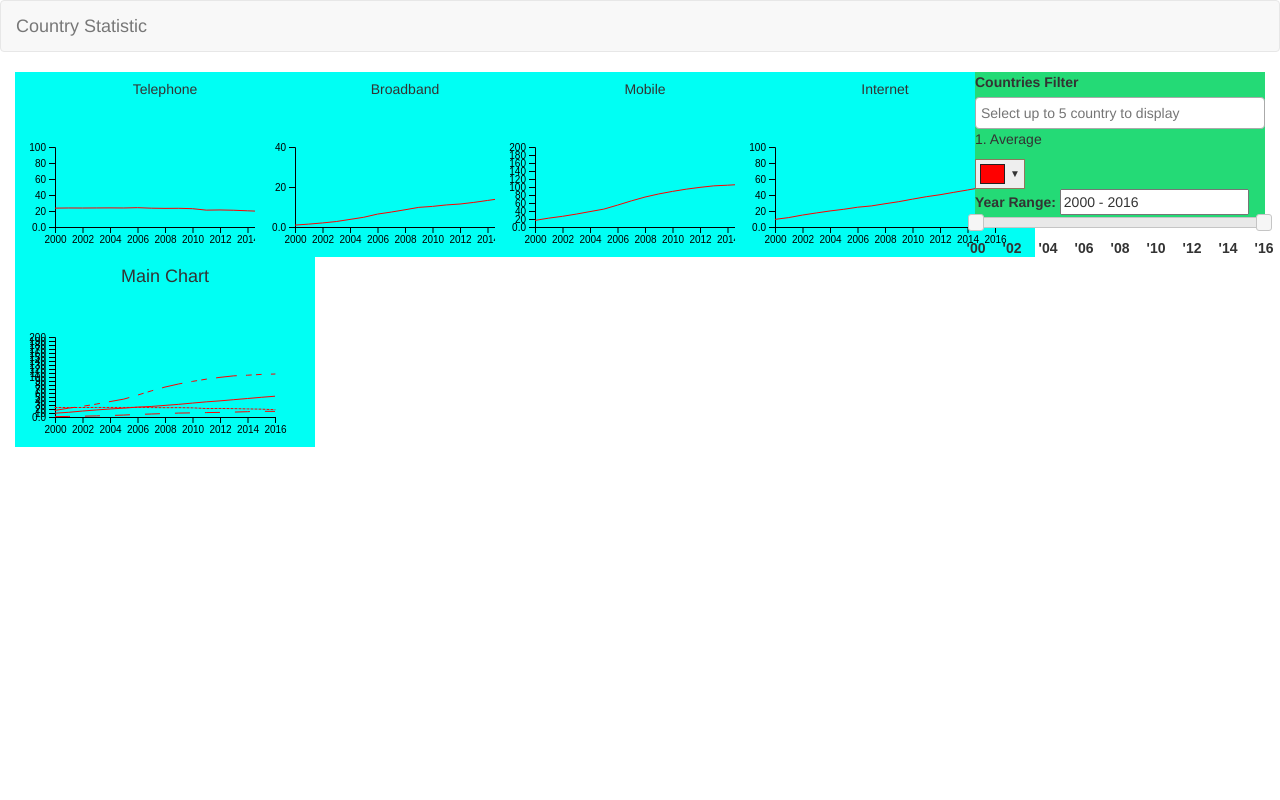
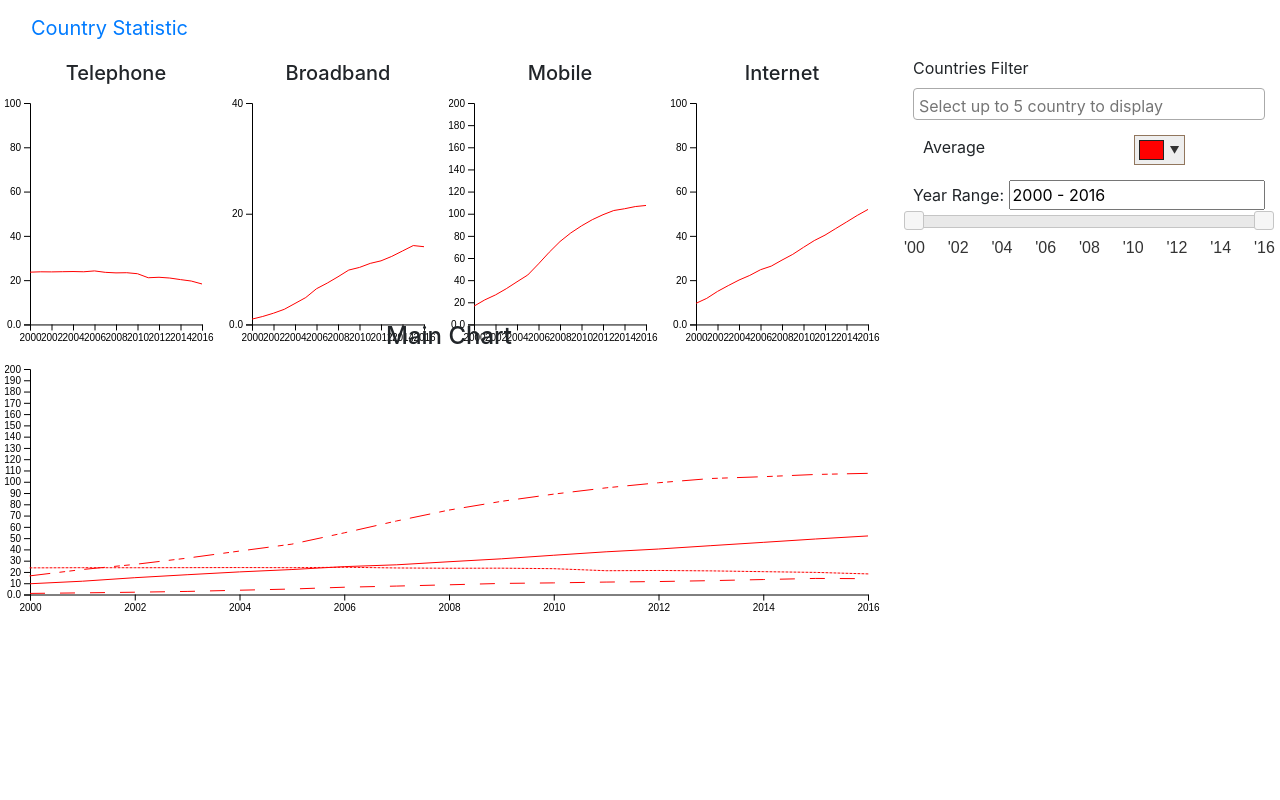
Before and after one commit to resakemal/InternetViz, a PHP site: page / in a window 1280 px wide. Run offline with PHP 8.4, Linux system fonts and the light colour scheme.

Commit message:
use flex

```diff
--- a/css/index.css
+++ b/css/index.css
@@ -1,32 +1,53 @@
+body {
+  height: 100%;
+  width: 100%;
+  margin: 0px 0px;
+}
+
+
 .navbar_container {
 }
 
 .content_container {
+  /*background-color: #7200FFFF;*/
+  display: flex;
+  flex-direction: row;
+  height: 92%;
 }
 
 .charts_container {
-  display: table;
+  /*background-color: #FFC600FF;*/
+  flex: 8 1 auto;
+  display: flex;
+  flex-direction: column;
 }
 
 .chart_container {
-  background-color: #00FFF4FF;
-  display: table;
+  flex: 1 1 auto;
+  max-height: 25%;
+}
+
+.main_chart_container {
+  flex: 1 1 auto;
+  max-height: 55%;
 }
 
 .chart {
+  width: 100%;
+  height: 100%;
 }
 
-.main_chart_container {
-}
-
-.tooltip {
+.custom_tooltip {
   position:absolute;
   background-color:lightgray;
   padding:5px;
 }
 
 .filter_contaniner {
-  background-color: #24DA76FF;
+  /*background-color: #FF0057FF;*/
+  flex: 2 1 auto;
+  padding-right: 15px;
+  padding-left: 15px;
 }
 
 #country-filter {
@@ -43,3 +64,52 @@
   margin-left: -10px;
   text-align: center;
 }
+
+.col_small {
+  flex: 1 1 auto;
+}
+
+.upper_row {
+  /*background-color: #00FFF4FF;*/
+  flex: 1 1 auto;
+  display: flex;
+  flex-direction: row;
+  padding: 5px;
+}
+
+.lower_row {
+  /*background-color: #4CB255FF;*/
+  display: flex;
+  flex: 4 1 auto;
+  padding: 5px;
+}
+
+
+h4, h5 {
+  margin: 3px;
+  text-align: center;
+}
+
+#country-color {
+  display: flex;
+  flex-direction: column;
+  width: 80%;
+  padding: 10px;
+}
+
+.legend_div {
+  display: flex;
+  flex-direction: row;
+  flex: 1 1 auto;
+  padding-top: 5px;
+  padding-bottom: 5px;
+}
+
+.label_color_pick {
+  flex: 1 1 auto;
+  margin-bottom: 3px;
+}
+
+.color_pick {
+  flex: 1 1 auto;
+}
--- a/index.html
+++ b/index.html
@@ -1,12 +1,16 @@
+<html>
+<header>
   <link rel="stylesheet" href="css/index.css">
   <link rel="stylesheet" href="css/jquery-ui.css">
   <link rel="stylesheet" href="css/select2.min.css">
   <link rel="stylesheet" href="css/spectrum.css" />
+  <!-- <link rel="stylesheet" href="css/custom-bootstrap.css" /> -->
 
   <!-- Latest compiled and minified CSS -->
-<link rel="stylesheet" href="https://maxcdn.bootstrapcdn.com/bootstrap/3.3.7/css/bootstrap.min.css">
+  <link rel="stylesheet" href="https://maxcdn.bootstrapcdn.com/bootstrap/4.1.0/css/bootstrap.min.css">
+</header>
 
-<div>
+<body>
   <nav class="navbar navbar-default">
     <div class="container-fluid">
       <div class="navbar-header">
@@ -17,49 +21,42 @@
 
   <div class="content_container">
 
-    <div class="col-md-9">
     <div class="charts_container">
-
-        <div class="row">
-          <div class="col-md-3">
+      <div class="upper_row">
+        <div class="col_small">
+          <h5 class="text-center">Telephone</h5>
           <div class="chart_container">
-              <h5 class="text-center">Telephone</h5>
             <svg id="chart_1" class="chart"></svg>
           </div>
         </div>
-          <div class="col-md-3">
+        <div class="col_small">
+          <h5 class="text-center">Broadband</h5>
           <div class="chart_container">
-              <h5 class="text-center">Broadband</h5>
             <svg id="chart_2" class="chart"></svg>
           </div>
         </div>
-          <div class="col-md-3">
+        <div class="col_small">
+          <h5 class="text-center">Mobile</h5>
           <div class="chart_container">
-              <h5 class="text-center">Mobile</h5>
             <svg id="chart_3" class="chart"></svg>
           </div>
         </div>
-          <div class="col-md-3">
+        <div class="col_small">
+          <h5 class="text-center">Internet</h5>
           <div class="chart_container">
-              <h5 class="text-center">Internet</h5>
             <svg id="chart_4" class="chart"></svg>
           </div>
         </div>
       </div>
 
-        <div class="row">
-          <div class="col-md-12 center-block">
-            <div class="chart_container">
+      <div class="lower_row">
+        <div class="main_chart_container">
           <h4 class="text-center">Main Chart</h4>
           <svg id="main_chart" class="chart"></svg>
         </div>
       </div>
     </div>
 
-      </div>
-    </div>
-
-    <div class="col-md-3">
     <div class="filter_contaniner">
       <label for="country-filter">Countries Filter</label>
       <select id="country-filter" name="states[]" multiple="multiple"></select>
@@ -71,13 +68,12 @@
       </div>
       <div id="year-range-filter"></div>
     </div>
-    </div>
 
   </div>
-</div>
+</body>
+<div id='tooltip' class="custom_tooltip" style="display: none;"></div>
 
-<div id='tooltip_1' class="tooltip"></div>
-
+</html>
 <script src="js/d3.v4.min.js"></script>
 <script src="js/jquery.min.js"></script>
 <script src="js/jquery-ui.js"></script>
--- a/js/index.js
+++ b/js/index.js
@@ -1,4 +1,4 @@
-const margin = {top: 40, right: 40, bottom: 30, left: 40};
+const margin = {top: 10, right: 25, bottom: 20, left: 25};
 const line_1 = d3.line().x(d => x(d.year)).y(d => y_1(d.val));
 const line_2 = d3.line().x(d => x(d.year)).y(d => y_2(d.val));
 const line_3 = d3.line().x(d => x(d.year)).y(d => y_3(d.val));
@@ -599,7 +599,7 @@ function countryFilterChangeHandler() {
 		.selectAll(".legend_div")
 		.data(data, function(d) { return d.id })
 	joined.select("p")
-		.text(function(d,i) {return (i+1) + ". " + d.id;})
+		.text(function(d) {return d.id;})
 	joined.select("input")
 		.attr("id", function(d,i) {return "legend_color_" + i;})
 		.each(function(d,i) {
@@ -619,8 +619,10 @@ function countryFilterChangeHandler() {
 		.append("div")
 		.attr("class", "legend_div")
 	enter.append("p")
-		.text(function(d,i) { return (i+1) + ". " + d.id; })
+		.attr("class", "label_color_pick")
+		.text(function(d) { return d.id; })
 	enter.append("input")
+		.attr("class", "color_pick")
 		.attr("type", "text")
 		.attr("id", function(d,i) {return "legend_color_" + i;})
 		.each(function(d,i) {
```
Lines whose indentation alone changed are shown as unchanged.
